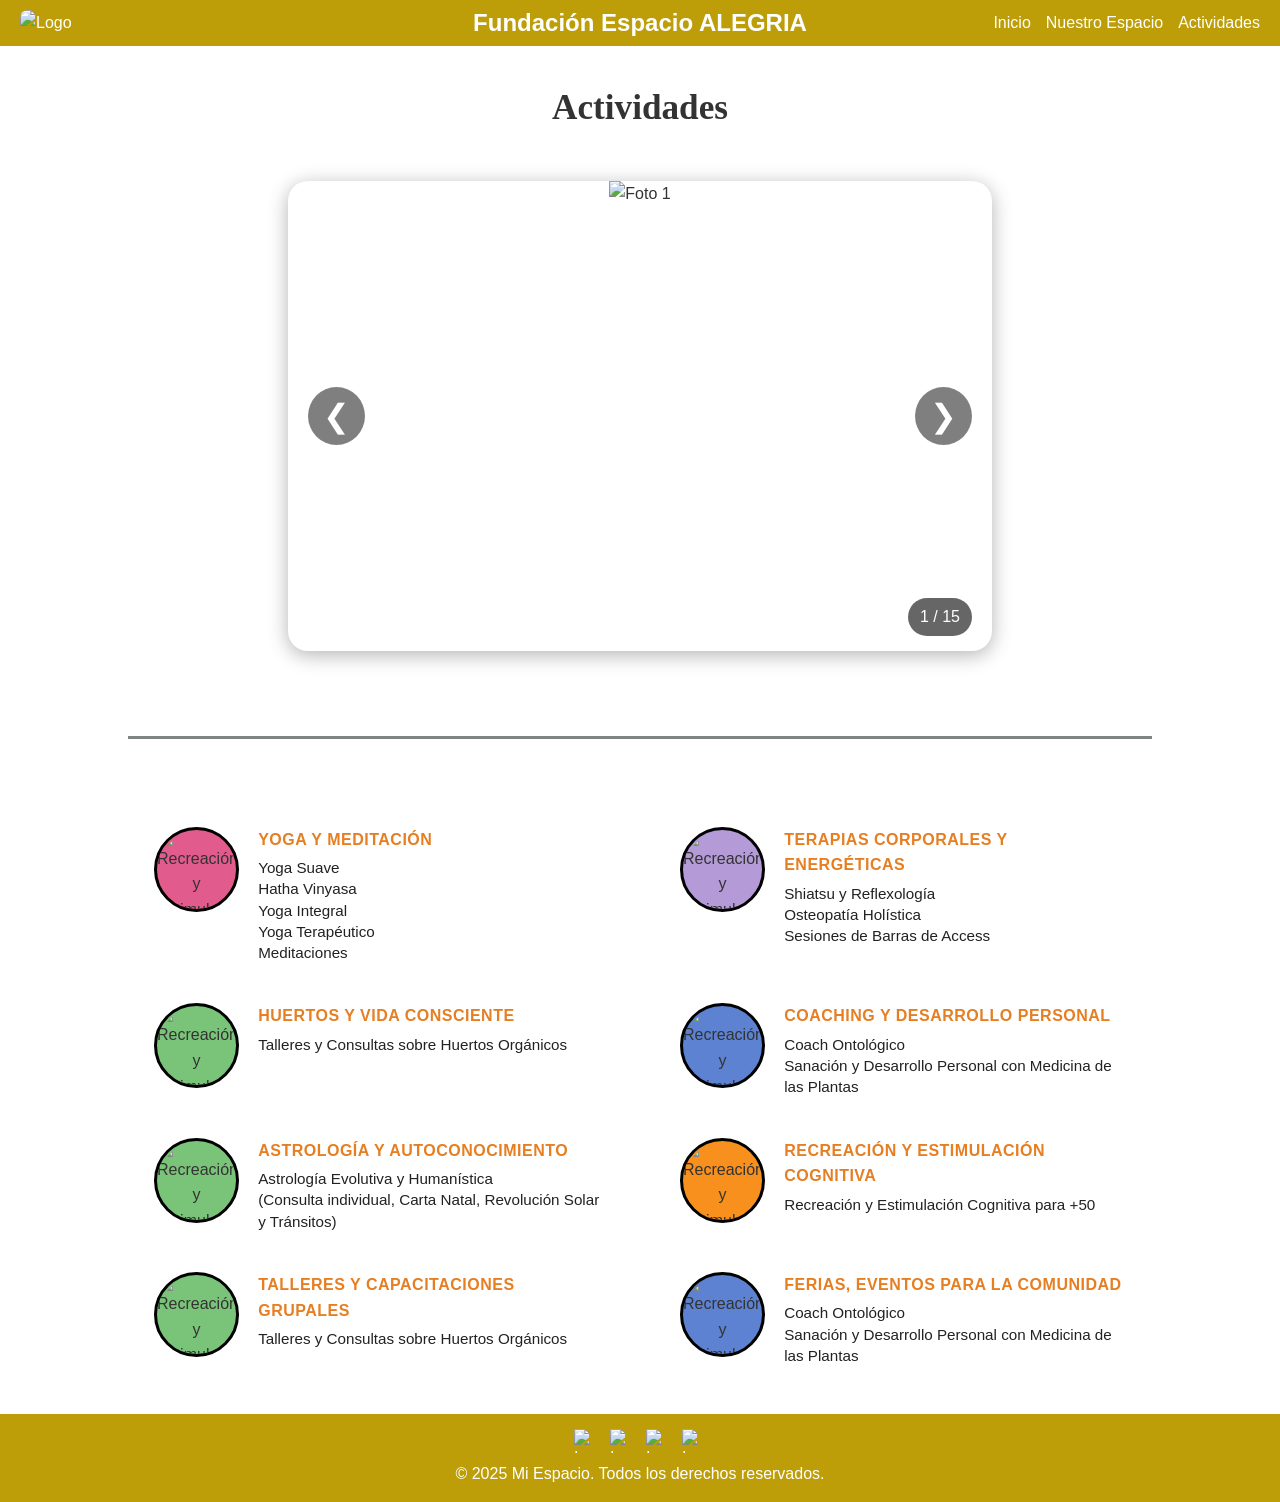
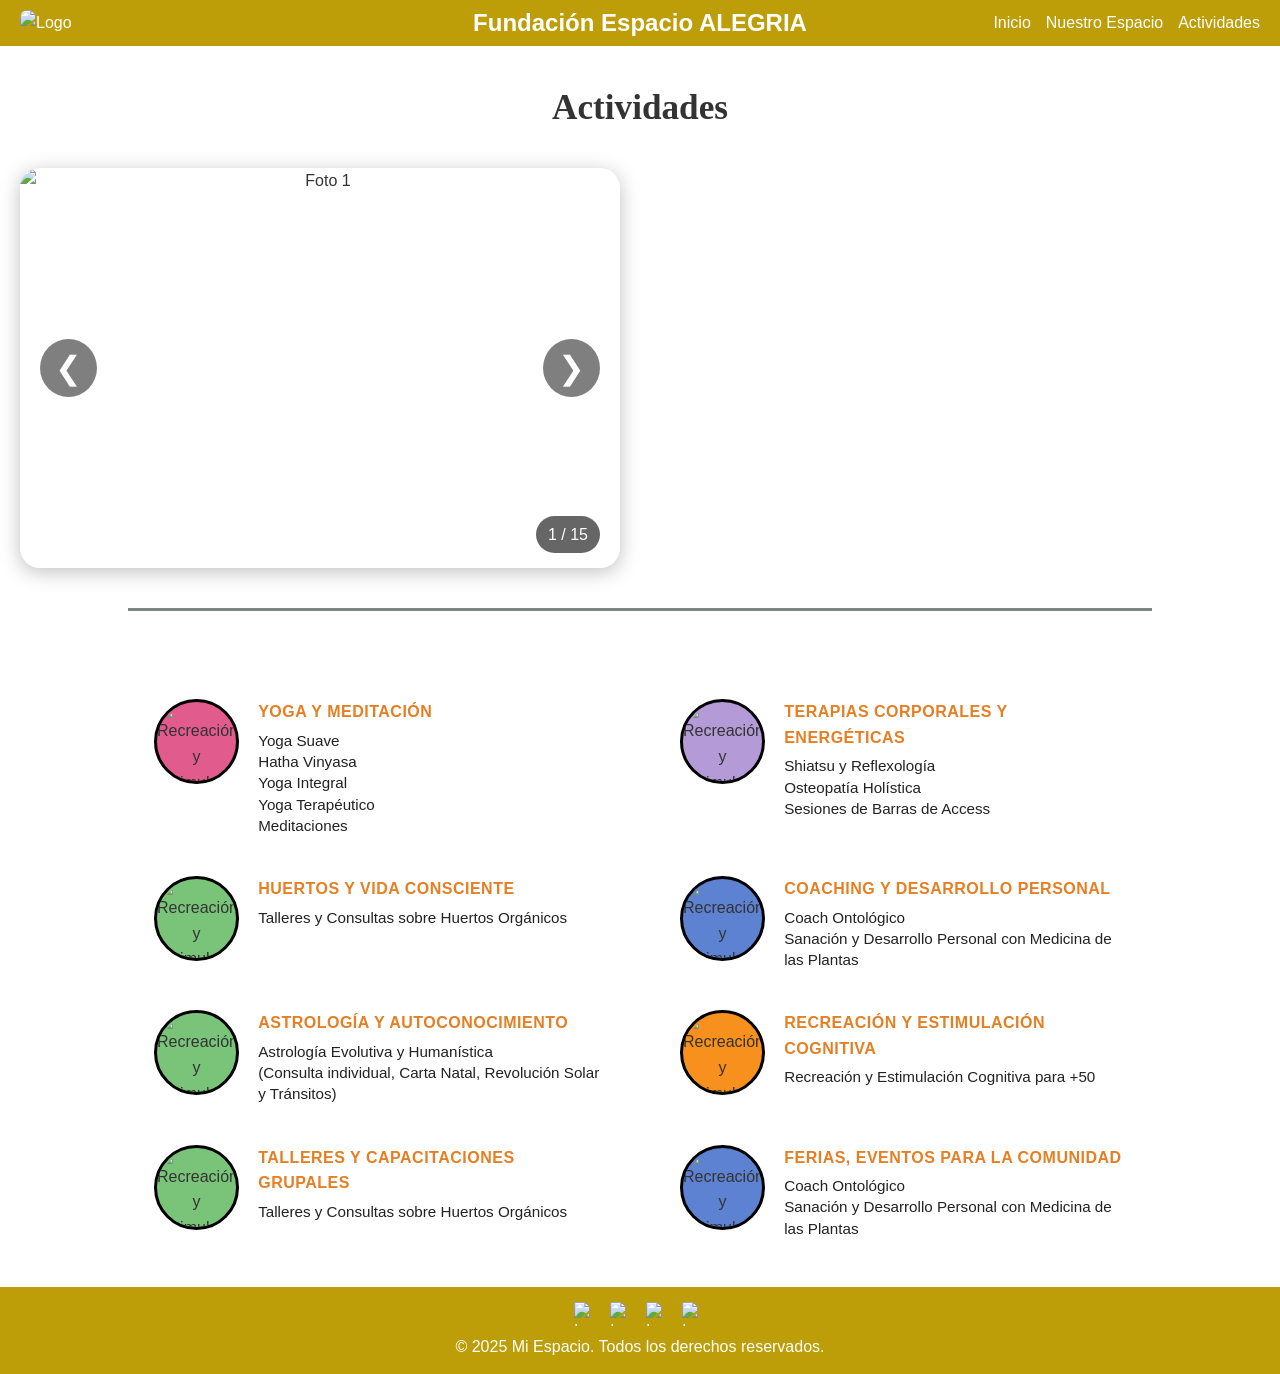

agregue el video

--- a/styles.css
+++ b/styles.css
@@ -348,6 +348,16 @@ footer .iconos img {
   text-align: center;
 }
 
+.galeria {
+  display: flex;
+  justify-content: center;
+  align-items: center;
+  gap: 30px;
+  width: 100%;
+  max-width: 980px;
+  margin: 40px auto;
+}
+
 .carrusel-section h2 {
   margin-top: 20px;
 }
@@ -355,12 +365,12 @@ footer .iconos img {
 
 .carrusel-container {
   position: relative;
-  width: 55vw;
-  aspect-ratio: 3 / 2;
-  margin: 5vh auto;
+  width: 600px;
+  height: 400px;
+
   overflow: hidden;
   border-radius: 20px;
-  box-shadow: 0 4px 20px rgba(0, 0, 0, 0.3);
+  box-shadow: 0 4px 20px rgba(0, 0, 0, .25);
 }
 
 .carrusel {
@@ -381,7 +391,12 @@ footer .iconos img {
 .slide video {
   width: 100%;
   height: 100%;
+  display: block;
   object-fit: cover;
+}
+
+.slide video {
+  background: #000;
 }
 
 .btn {
@@ -419,6 +434,57 @@ footer .iconos img {
   padding: 6px 12px;
   border-radius: 20px;
   font-size: 1rem;
+}
+
+.video-box {
+  width: 225px;
+  height: 400px;
+
+  overflow: hidden;
+  border-radius: 20px;
+  box-shadow: 0 4px 20px rgba(0, 0, 0, .25);
+  background: #000;
+}
+
+.video-box video {
+  width: 100%;
+  height: 100%;
+  object-fit: cover;
+  display: block;
+}
+
+@media (max-width:900px) {
+
+  .galeria {
+    flex-direction: column;
+    gap: 20px;
+  }
+
+  .carrusel-container {
+    width: 90%;
+    height: 300px;
+  }
+
+  .video-box {
+    width: 220px;
+    height: 300px;
+  }
+}
+
+@media (max-width:900px) {
+
+  .galeria {
+    flex-direction: column;
+  }
+
+  .carrusel-container {
+    width: 100%;
+  }
+
+  .video-box {
+    width: 55%;
+  }
+
 }
 
 @media (max-width: 768px) {
